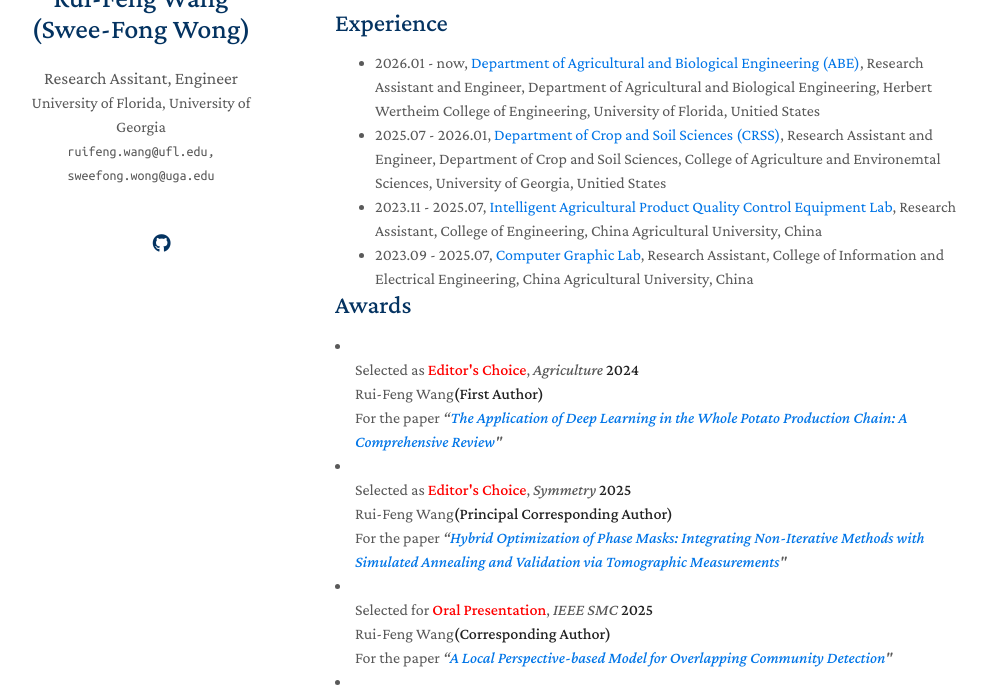
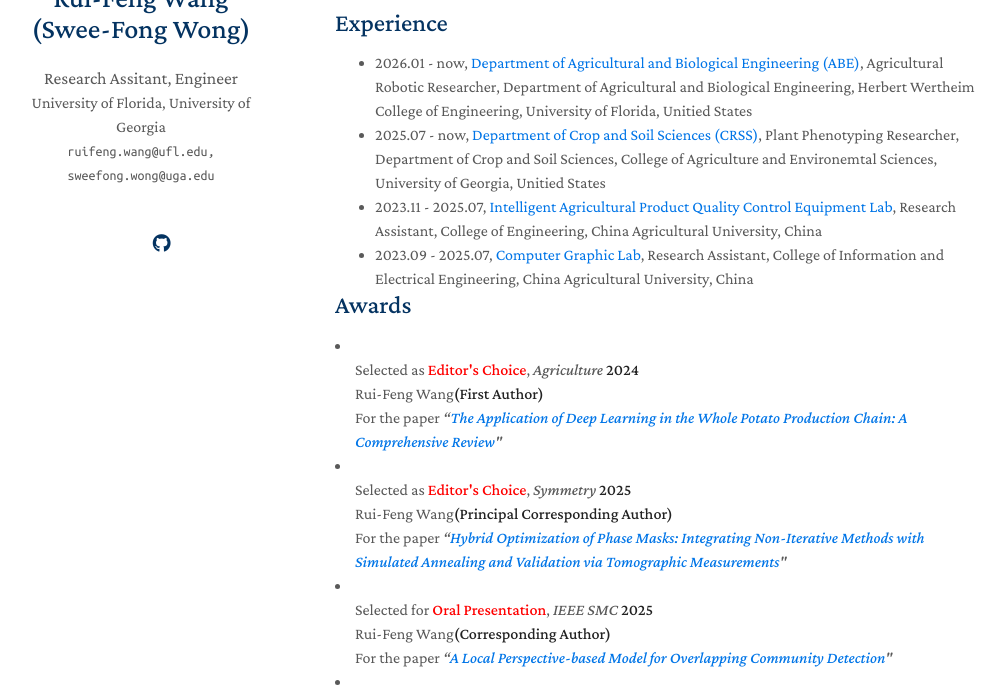
Before and after one commit to SweefongWong/RuiFeng.Wang, a Jekyll site: the page built from index.md, in a window 1280 px wide and 900 px high, scrolled down 2252 px, cut to the strip 206-900 px from the top of the window. Shown: the whole strip, without its empty margins (135-1140 px from the left). Built offline with Jekyll 4.4.1, drawn with Linux system fonts in a browser that asks for light colours; nearby versions of some CDN libraries; a style sheet for code colours, icons or effects is not loaded.

Commit message:
Update internship roles and durations

```diff
--- a/_includes/internships.md
+++ b/_includes/internships.md
@@ -1,6 +1,6 @@
 ## Experience
 
-- 2026.01 - now,     [Department of Agricultural and Biological Engineering (ABE)](https://abe.ufl.edu/), Research Assistant and Engineer, Department of Agricultural and Biological Engineering, Herbert Wertheim College of Engineering, University of Florida, Unitied States
-- 2025.07 - 2026.01, [Department of Crop and Soil Sciences (CRSS)](https://cropsoil.uga.edu/), Research Assistant and Engineer, Department of Crop and Soil Sciences, College of Agriculture and Environemtal Sciences, University of Georgia, Unitied States
+- 2026.01 - now,     [Department of Agricultural and Biological Engineering (ABE)](https://abe.ufl.edu/), Agricultural Robotic Researcher, Department of Agricultural and Biological Engineering, Herbert Wertheim College of Engineering, University of Florida, Unitied States
+- 2025.07 - now, [Department of Crop and Soil Sciences (CRSS)](https://cropsoil.uga.edu/), Plant Phenotyping Researcher, Department of Crop and Soil Sciences, College of Agriculture and Environemtal Sciences, University of Georgia, Unitied States
 - 2023.11 - 2025.07, [Intelligent Agricultural Product Quality Control Equipment Lab](https://coe.cau.edu.cn/), Research Assistant, College of Engineering, China Agricultural University, China
 - 2023.09 - 2025.07, [Computer Graphic Lab](https://faculty.cau.edu.cn/whh/list.htm), Research Assistant, College of Information and Electrical Engineering, China Agricultural University, China
```
